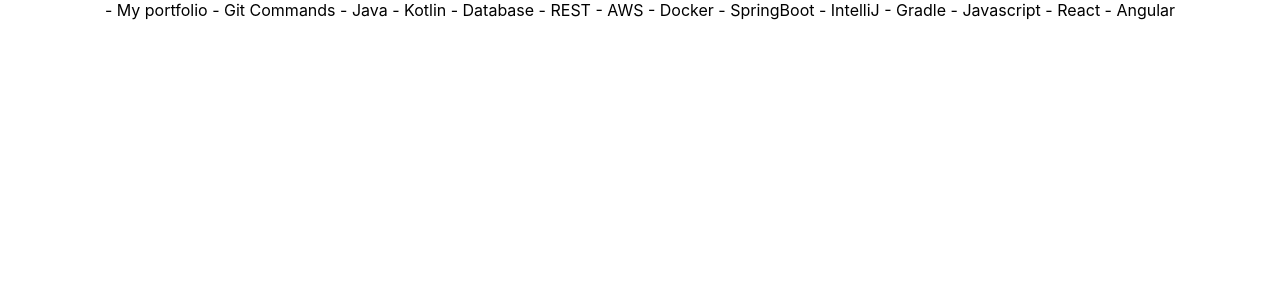
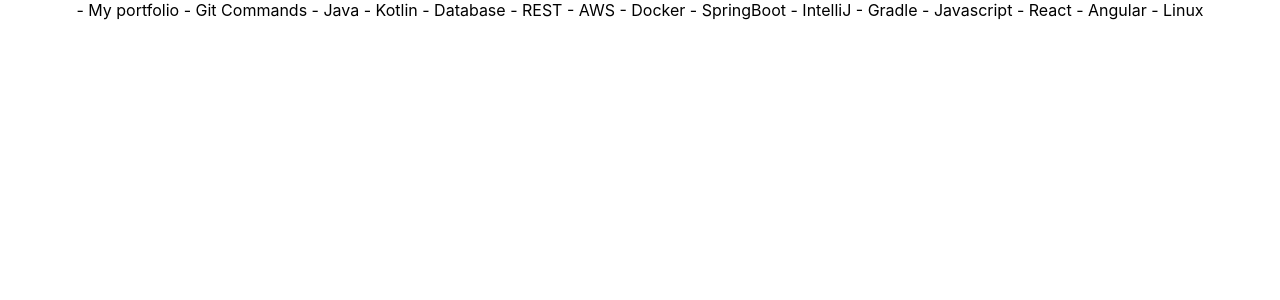
Before and after one commit to aditya-kapre-shrewsbury/portfolio-app, a React (Create React App) app: page / in a window 1280 px wide. Shown: the top 300 px of the page. Built offline with nearby package versions, Linux system fonts and the light colour scheme.

Commit message:
refactor

```diff
--- a/src/App.js
+++ b/src/components/App.js
@@ -1,4 +1,3 @@
-import logo from './logo.svg';
 import './App.css';
 
 function App() {
@@ -18,6 +17,7 @@
       - Javascript
       - React
       - Angular
+      - Linux
     </div>
   );
 }
--- a/src/index.js
+++ b/src/index.js
@@ -1,7 +1,7 @@
 import React from 'react';
 import ReactDOM from 'react-dom/client';
 import './index.css';
-import App from './App';
+import App from './components/App';
 import reportWebVitals from './reportWebVitals';
 
 const root = ReactDOM.createRoot(document.getElementById('root'));
```
Also changed, not shown: src/components/App.css (renamed from src/App.css).
